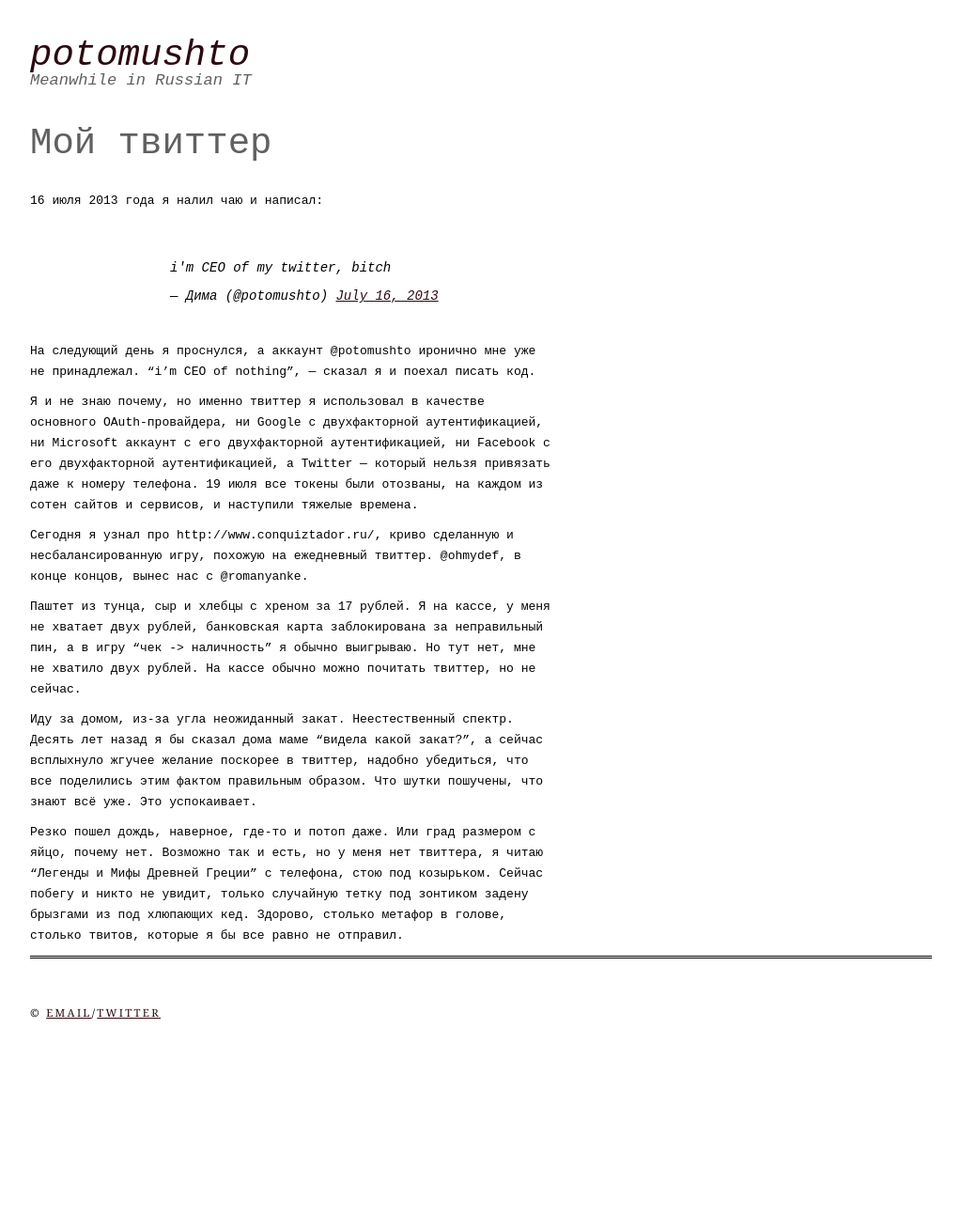
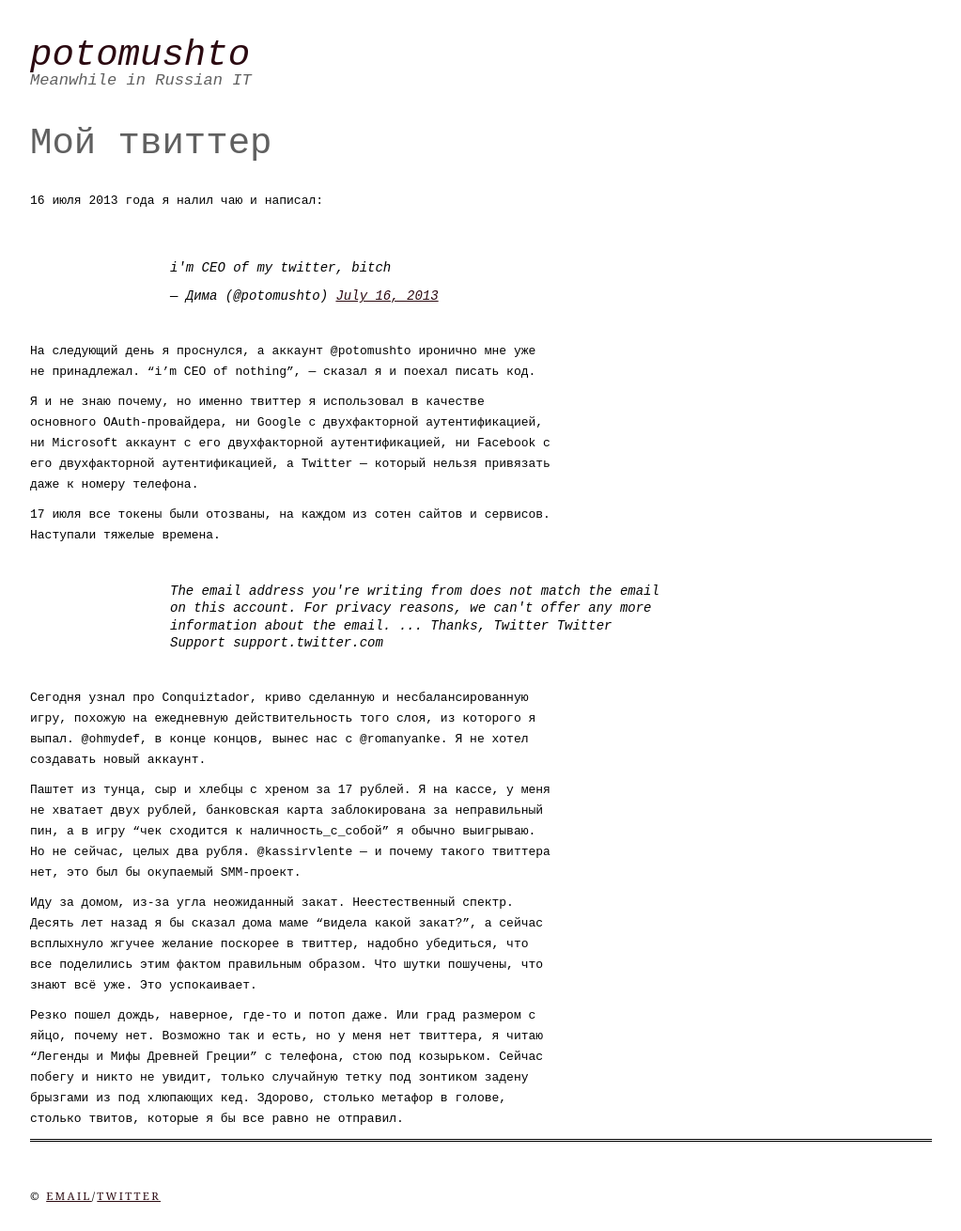
Before and after one commit to ptmt/ptmt.github.com, a Jekyll site: the page built from _posts/2013-08-08-my-twitter.md, in a window 1280 px wide. Shown: the whole page at 94% size, without its empty margins (128-1151 px from the left). Built offline with Jekyll 4.4.1, drawn with Linux system fonts in a browser that asks for light colours; Markdown is read by kramdown in place of the engine named in the settings; comment, search, counter and statistics services are not loaded; before the commit the page ends 1115 px from its top, so only the background shows below that.

Commit message:
Update 2013-08-08-my-twitter.md

```diff
--- a/_posts/2013-08-08-my-twitter.md
+++ b/_posts/2013-08-08-my-twitter.md
@@ -14,13 +14,27 @@
 Я и не знаю почему, но именно твиттер я использовал в качестве основного OAuth-провайдера,
 ни Google с двухфакторной аутентификацией, ни Microsoft аккаунт с его двухфакторной аутентификацией, ни Facebook с его двухфакторной аутентификацией, а Twitter —
 который нельзя привязать даже к номеру телефона.
-19 июля все токены были отозваны, на каждом из сотен сайтов и сервисов, и наступили тяжелые времена.
 
-Сегодня я узнал про http://www.conquiztador.ru/, криво сделанную и несбалансированную игру, похожую на ежедневный твиттер. @ohmydef, в конце концов, вынес нас с @romanyanke.
+17 июля все токены были отозваны, на каждом из сотен сайтов и сервисов. Наступали тяжелые времена.
+
+<blockquote>
+The email address you're writing from does not match the email on this account. For privacy reasons, we can't offer any more information about the email.
+
+...
+
+Thanks,
+
+Twitter
+
+Twitter Support
+support.twitter.com
+</blockquote>
+
+Сегодня узнал про Сonquiztador, криво сделанную и несбалансированную игру, похожую на ежедневную действительность того слоя, из которого я выпал. @ohmydef, в конце концов, вынес нас с @romanyanke.
+Я не хотел создавать новый аккаунт.
 
 Паштет из тунца, сыр и хлебцы с хреном за 17 рублей.
-Я на кассе, у меня не хватает двух рублей, банковская карта заблокирована за неправильный пин, а в игру "чек -> наличность" я обычно выигрываю. Но тут нет, мне не хватило двух рублей.
-На кассе обычно можно почитать твиттер, но не сейчас.
+Я на кассе, у меня не хватает двух рублей, банковская карта заблокирована за неправильный пин, а в игру "чек сходится к наличность_с_собой" я обычно выигрываю. Но не сейчас, целых два рубля. @kassirvlente — и почему такого твиттера нет, это был бы окупаемый SMM-проект.
 
 Иду за домом, из-за угла неожиданный закат. Неестественный спектр. Десять лет назад я бы сказал дома маме "видела какой закат?", а сейчас всплыхнуло жгучее желание поскорее в твиттер, надобно убедиться, что все поделились этим фактом правильным образом. Что шутки пошучены, что знают всё уже. Это успокаивает.
 
```
